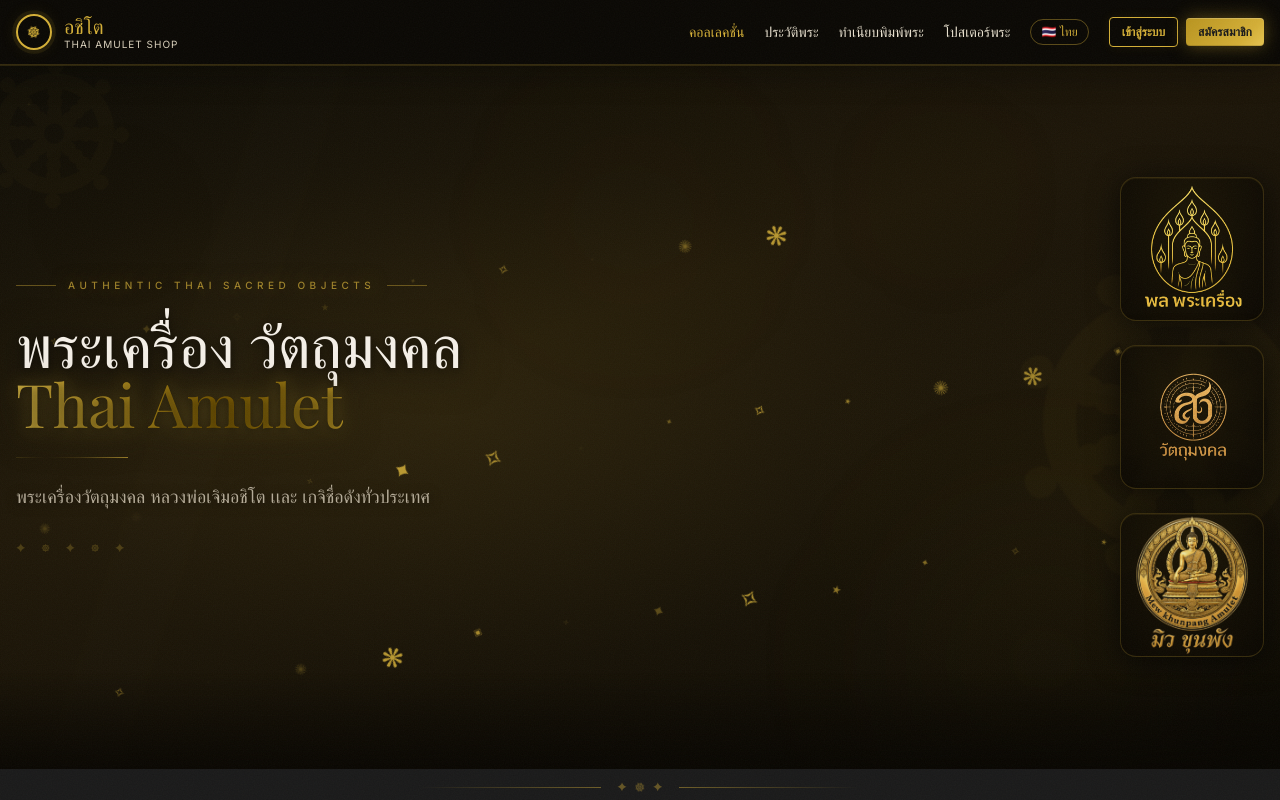
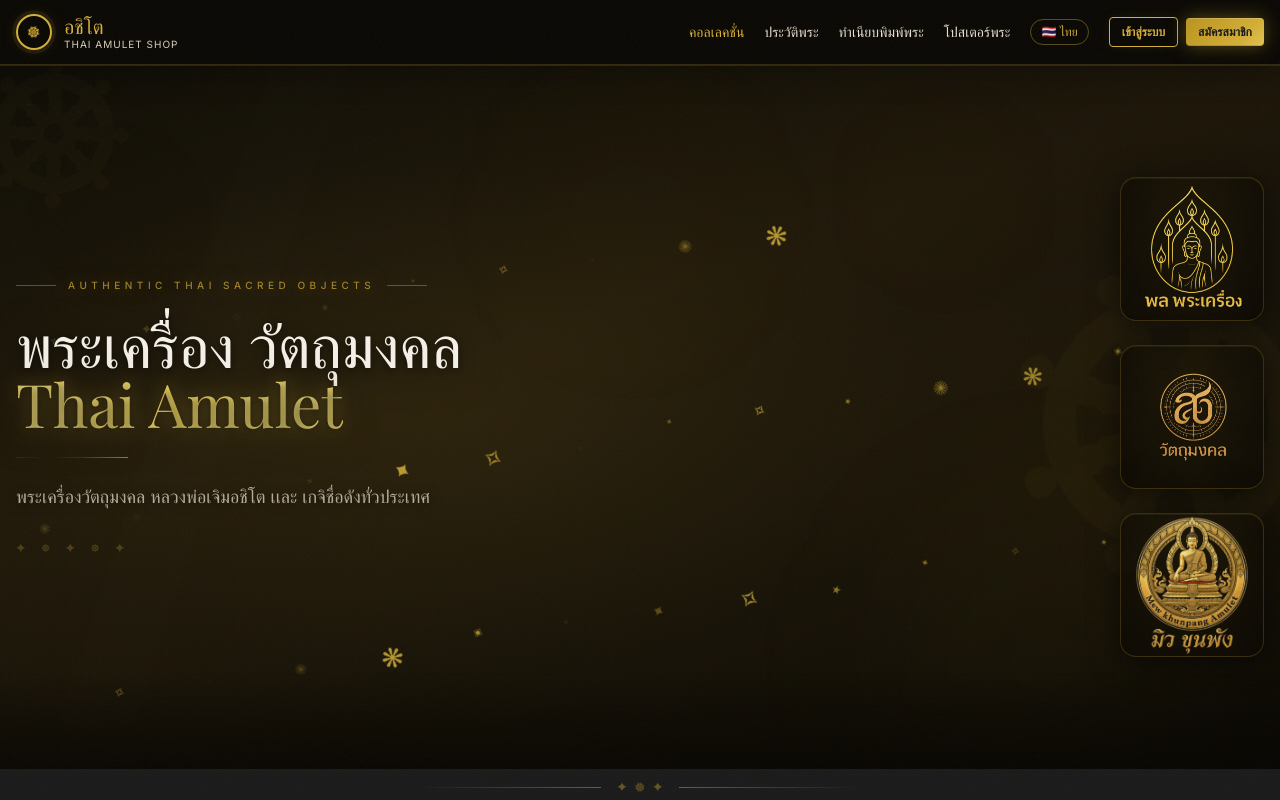
Before and after one commit to PON-DX/achito-app, a React (Vite) app in the folder frontend/: page / in a window 1280 px wide. Shown: the top 800 px of the page. Built offline with nearby package versions, Linux system fonts and the light colour scheme; no server answers; a web font is replaced by a local one.

Commit message:
slow down gold shimmer animation

```diff
--- a/frontend/src/index.css
+++ b/frontend/src/index.css
@@ -374,7 +374,7 @@
   -webkit-background-clip: text;
   -webkit-text-fill-color: transparent;
   background-clip: text;
-  animation: shimmer 3s linear infinite;
+  animation: shimmer 7s linear infinite;
   filter: drop-shadow(0 0 8px rgba(212,175,55,0.35));
 }
 
```
Also changed, not shown: 4 other files (tests, documents, lock files or other folders).
